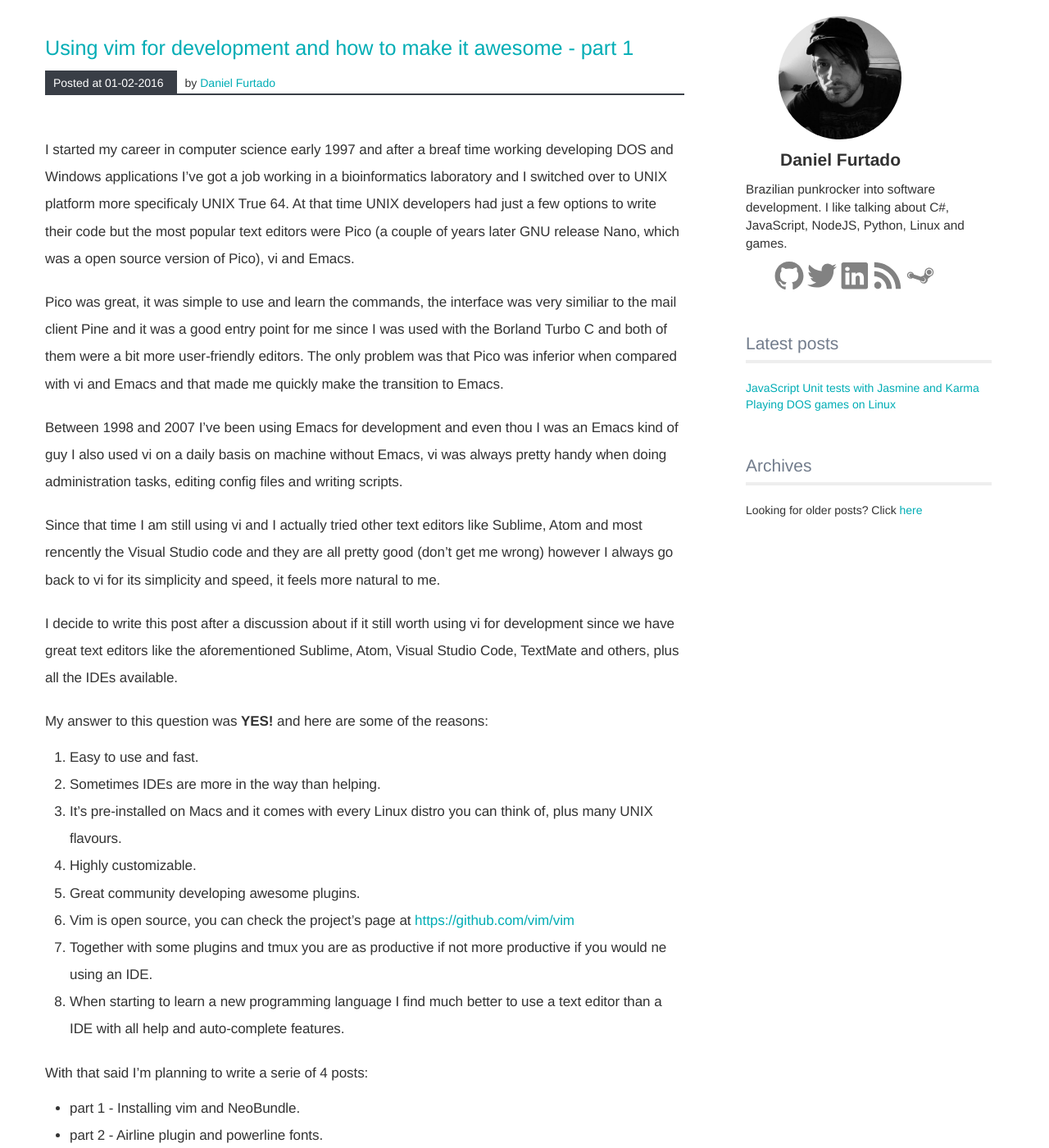
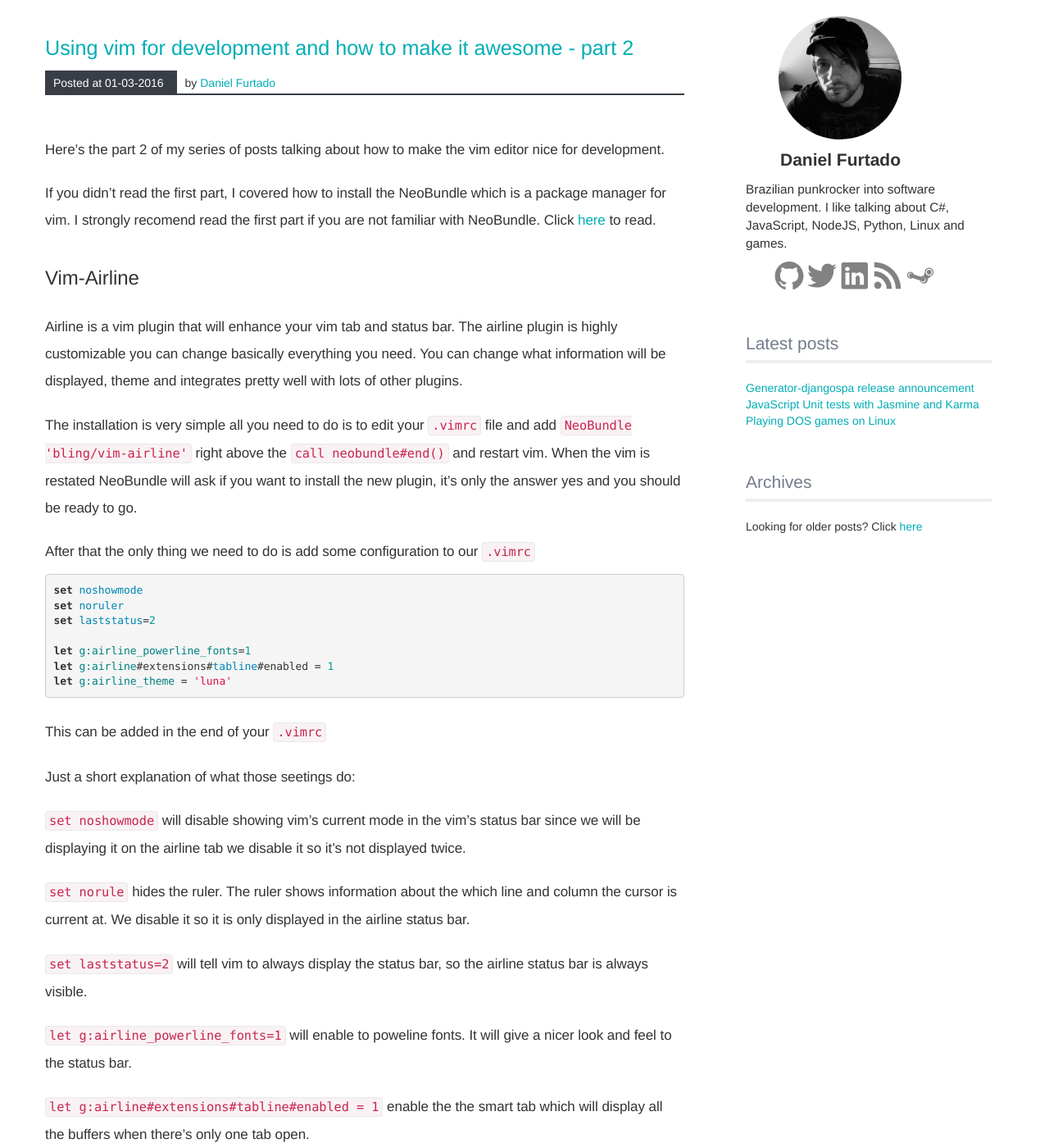
Before and after one commit to dfurtado/dfurtado.github.io, a Jekyll site: the page built from index.html, in a window 1280 px wide and 1400 px high. Shown: the whole window at 82% size. Built offline with Jekyll 4.4.1, drawn with Linux system fonts in a browser that asks for light colours; some of the changed text lies outside the part shown.

Commit message:
Post about setting up vim - part 2

```diff
--- /dev/null
+++ b/_posts/2016-01-03-vim-for-development-part2.markdown
@@ -0,0 +1,68 @@
+---
+layout: post
+title: "Using vim for development and how to make it awesome - part 2"
+date:  2016-01-03 01:19:00 +0100
+categories: development
+description: "Second part of my tutorial about how to make your vim looks awesome!"
+---
+
+Here's the part 2 of my series of posts talking about how to make the vim editor nice for development.
+
+If you didn't read the first part, I covered how to install the NeoBundle which is a package manager for vim. I strongly
+recomend read the first part if you are not familiar with NeoBundle. Click [here](/posts/vim-for-development/) to read.
+
+### Vim-Airline
+
+Airline is a vim plugin that will enhance your vim tab and status bar. The airline plugin is highly customizable you can change
+basically everything you need. You can change what information will be displayed, theme and integrates pretty well with lots of
+other plugins.
+
+The installation is very simple all you need to do is to edit your `.vimrc` file and add `NeoBundle 'bling/vim-airline'` right
+above the `call neobundle#end()` and restart vim. When the vim is restated NeoBundle will ask if you want to install the new
+plugin, it's only the answer yes and you should be ready to go.
+
+After that the only thing we need to do is add some configuration to our `.vimrc`
+
+{% highlight vim %}
+set noshowmode
+set noruler
+set laststatus=2
+
+let g:airline_powerline_fonts=1
+let g:airline#extensions#tabline#enabled = 1
+let g:airline_theme = 'luna'
+{% endhighlight %}
+
+This can be added in the end of your `.vimrc`
+
+Just a short explanation of what those seetings do:
+
+`set noshowmode` will disable showing vim's current mode in the vim's status bar since we will be displaying it on
+the airline tab we disable it so it's not displayed twice.
+
+`set norule` hides the ruler. The ruler shows information about the which line and column the cursor is current at. We disable
+it so it is only displayed in the airline status bar.
+
+`set laststatus=2` will tell vim to always display the status bar, so the airline status bar is always visible.
+
+`let g:airline_powerline_fonts=1` will enable to poweline fonts. It will give a nicer look and feel to the status bar.
+
+`let g:airline#extensions#tabline#enabled = 1` enable the the smart tab which will display all the buffers when there's only
+one tab open.
+
+Finally `let g:airline_theme = 'luna'` sets the airline theme. I'm using luna but you can change for any theme you like
+you can get a list of the available themes [here](https://github.com/bling/vim-airline/wiki/Screenshots).
+
+Since we enabled powerline fonts, we need to install them. To do that is pretty straight forward.
+
+{% highlight bash %}
+git clone https://github.com/powerline/fonts.git
+cd fonts && ./install.sh
+{% endhighlight %}
+
+The fonts will be installed at `$HOME/.local/share/fonts`
+
+Lastly we need to make sure that the terminal is configure to use 256 colors a very detailed instruction on how to do it
+can be found [here](http://vim.wikia.com/wiki/256_colors_in_vim)
+
+That's all for now folks, next post we will install a very useful plugin the NerdTree.
```
Also changed, not shown: _sass/_layout.scss (line endings or trailing spaces).
